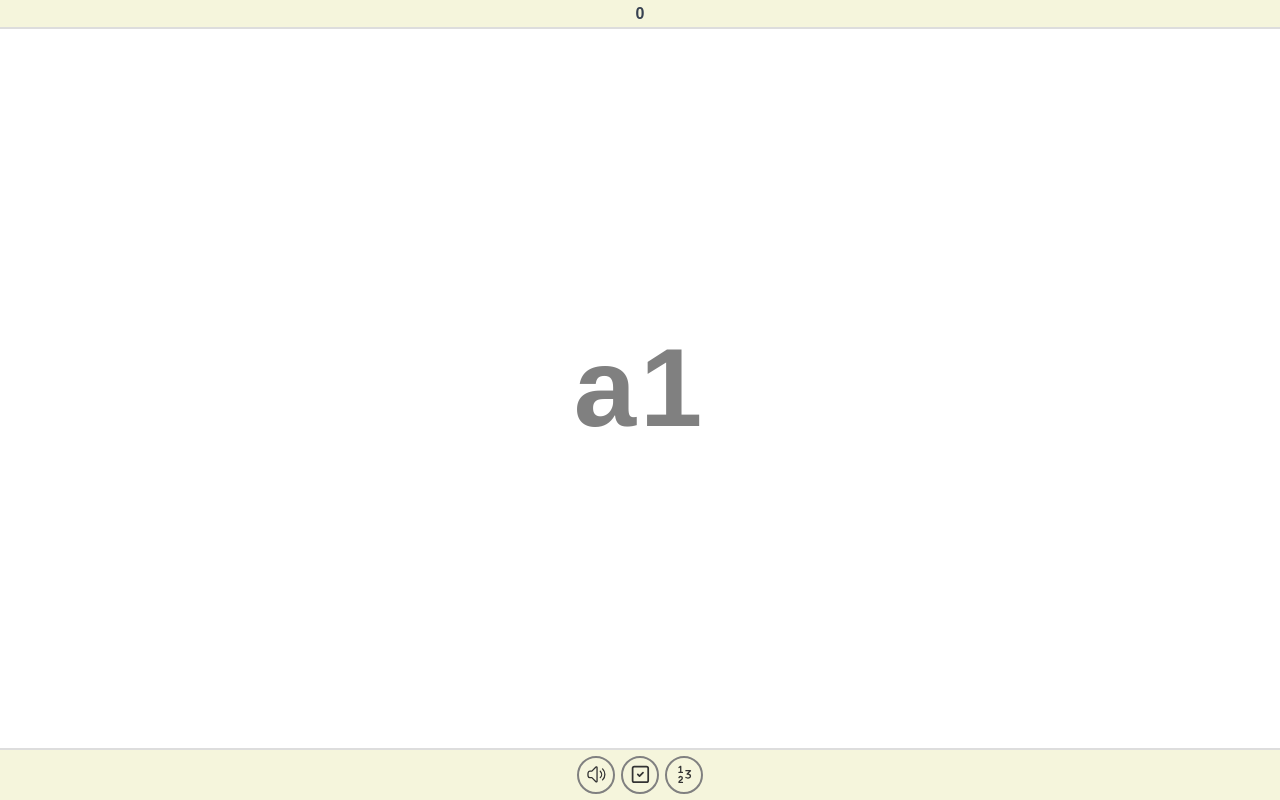
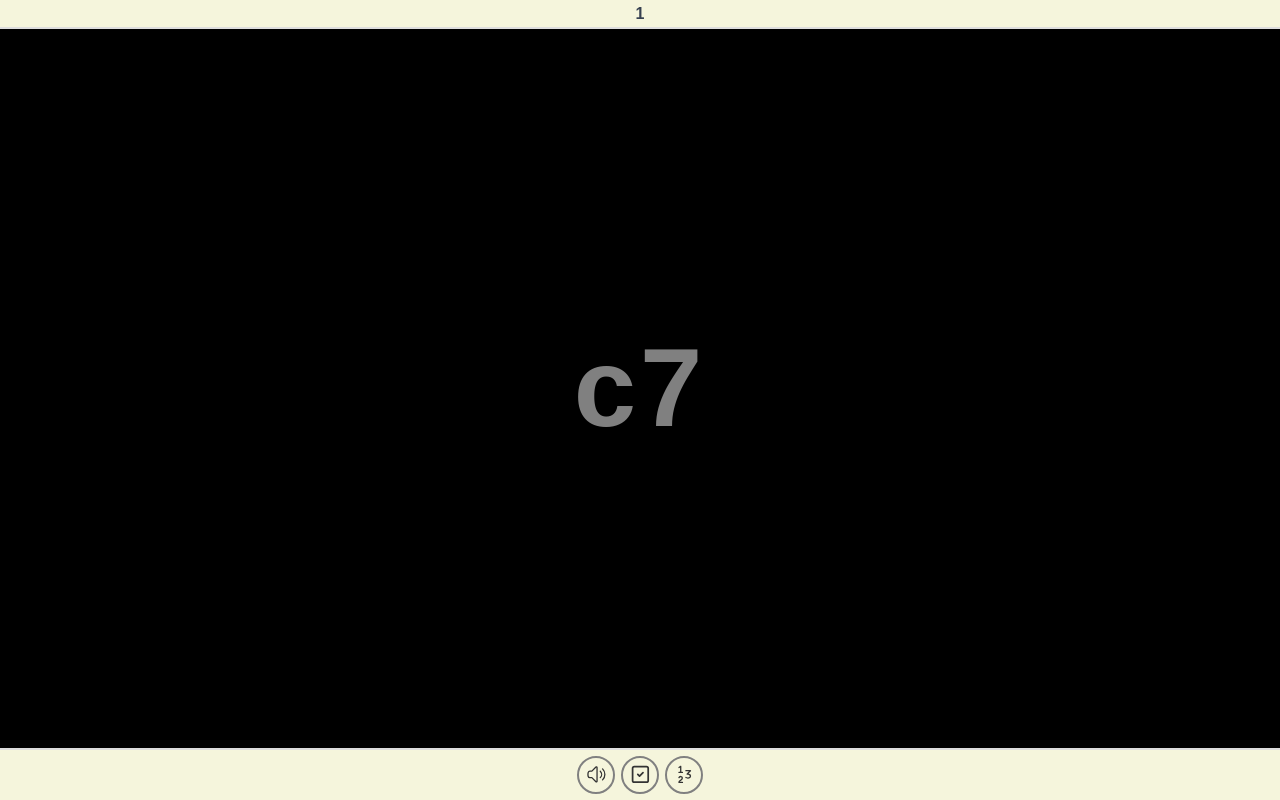
Before and after one commit to bugixtix/chess-field-generator, a Next.js app: page / in a window 1280 px wide. Built offline with nearby package versions, Linux system fonts and the light colour scheme.

Commit message:
Update: Run on Start

```diff
--- a/app/page.tsx
+++ b/app/page.tsx
@@ -1,5 +1,5 @@
 'use client'
-import React, {useState} from 'react'
+import React, {useState, useEffect} from 'react'
 import { HiOutlineSpeakerWave as SpeakerOn} from "react-icons/hi2";
 import { HiOutlineSpeakerXMark as SpeakerOff } from "react-icons/hi2";
 import { LuSquareX as FieldOff } from "react-icons/lu";
@@ -15,7 +15,7 @@ export default function Home() {
   const [fieldCounter, setFieldCounter] = useState(true)
   const [counter, setCounter] = useState(0)
   const [fieldColor, setFieldColor] = useState('white')
-  const [randomField, setRandomField] = useState('a1')
+  const [randomField, setRandomField] = useState('')
 
   // Function Returns Random Chess Field
   function GetRandomChessField() {
@@ -62,7 +62,7 @@ export default function Home() {
   function DoRun(){
     const field = GetRandomChessField()
     setRandomField(field)
-    if(readAloud) DoSpeakText(field)
+    if(readAloud && counter!==0) DoSpeakText(field)
     if(fieldCounter) setCounter((p)=>p=p+1)
     DoFieldColor(field)
   }
@@ -70,6 +70,11 @@ export default function Home() {
   function HandleFieldClick(){
     DoRun()
   }
+
+  useEffect(() => {
+    DoRun()
+  }, [])
+
 
   return (
     <div className="Home relative overflow-hidden">
```
